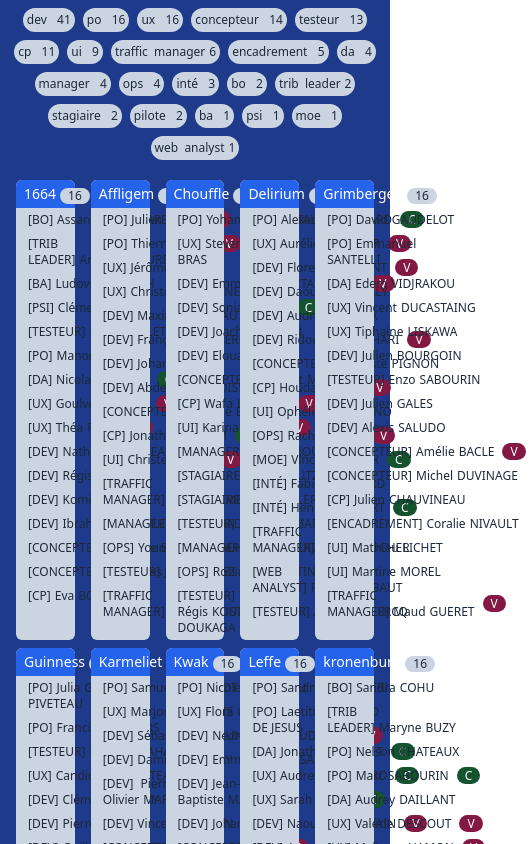
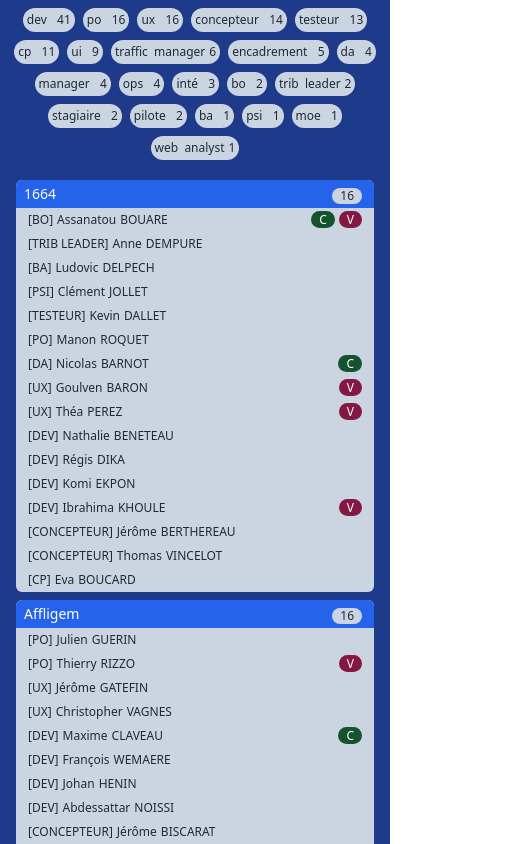
Before and after one commit to chillo-tech/groupes-participants, a React (Create React App) app: page / in a window 390 px wide. Shown: the top 844 px of the page, 531 px wide, since content can reach past the window. Built offline with nearby package versions, Linux system fonts and the light colour scheme.

Commit message:
responsive

```diff
--- a/src/Groups.jsx
+++ b/src/Groups.jsx
@@ -93,9 +93,7 @@ function Groups({guestsByJob}) {
             {
               groups[beer].map(user => (
                 <p className='px-3 pb-1' key={user.id}>
-                  <span className='mr-1'>[{user.job}]</span>
-                  <span className='mr-1'>{user.prenom}</span>
-                  <span className='mr-1'>{user.nom}</span>
+
                 </p>
               ))
             }
--- a/src/UsersGroups.jsx
+++ b/src/UsersGroups.jsx
@@ -2,7 +2,7 @@ import React from "react";
 
 function UsersGroups() {
   const [groups, setGroups] = React.useState({
-    kronenburg: [
+    Filou: [
       { nom: "COHU", prenom: "Sandra", job: "BO" },
       { nom: "BUZY", prenom: "Maryne", job: "Trib Leader" },
       { nom: "CHATEAUX", prenom: "Nelson", job: "PO" },
@@ -189,7 +189,7 @@ function UsersGroups() {
   });
 
   return (
-    <div className="grid grid-cols-5 mx-2 py-3">
+    <div className="grid grid-cols-1 md:grid-cols-2 lg:grid-cols-5 mx-2 py-3">
       {Object.keys(groups)
         .sort(function (a, b) {
           if (a < b) {
@@ -227,7 +227,7 @@ function UsersGroups() {
                       <span
                         className={`${info === "V" && "bg-pink-900"} ${
                           info === "C" && "bg-green-900"
-                        } rounded-full mx-1 px-2 font-light text-xs text-white`}
+                        } rounded-full ml-1 px-2 font-light text-xs text-white`}
                       >
                         {info}
                       </span>
```
